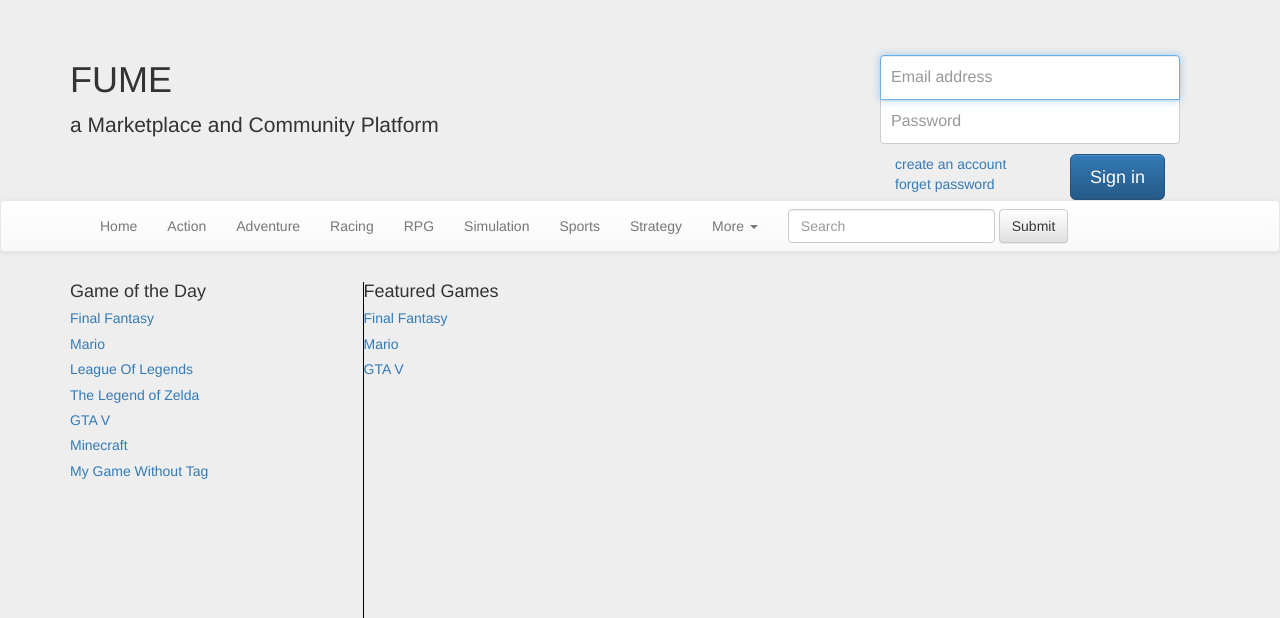
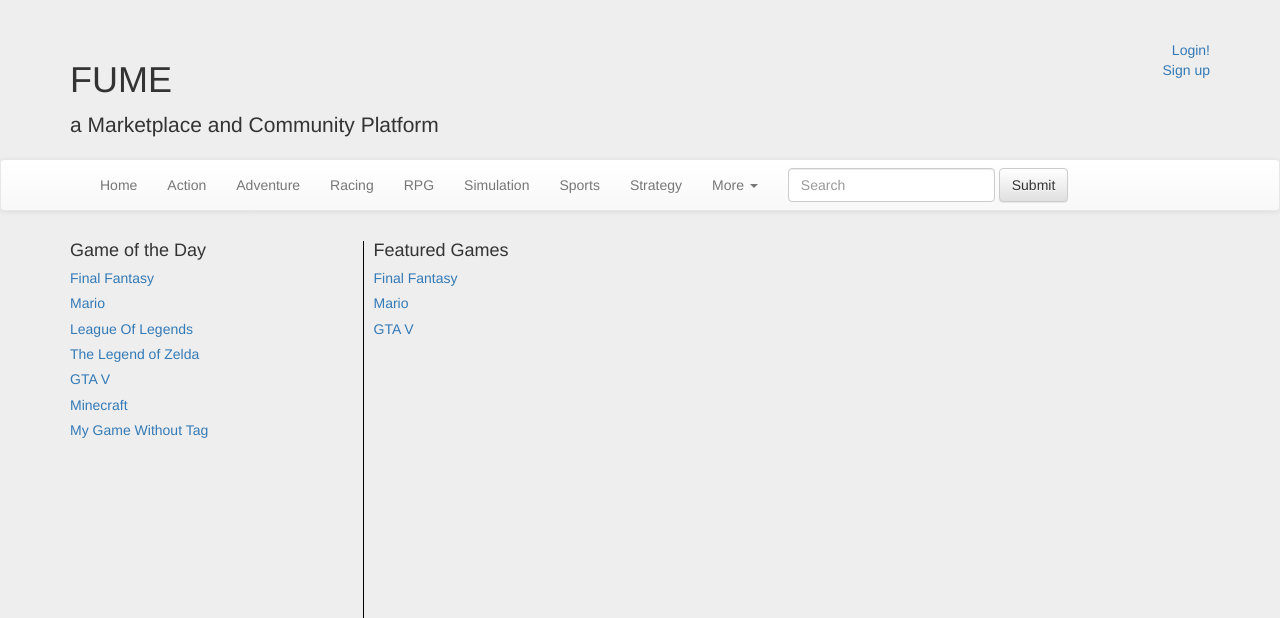
Before and after one commit to camelawsc/FUME-by-ECHO, a Django app: page / in a window 1280 px wide. Shown: the top 618 px of the page. Run offline with Django 3.2, Linux system fonts and the light colour scheme; data comes from the database, SQL or seed files in the repository; both versions use the stored data as it was after the commit; some libraries are stand-ins or nearby versions.

Commit message:
add basic user operations

```diff
--- a/mysite/settings.py
+++ b/mysite/settings.py
@@ -120,3 +120,4 @@ USE_TZ = True
 # https://docs.djangoproject.com/en/1.10/howto/static-files/
 
 STATIC_URL = '/static/'
+LOGIN_REDIRECT_URL = '/'
--- a/mysite/urls.py
+++ b/mysite/urls.py
@@ -15,9 +15,12 @@ Including another URLconf
 """
 from django.conf.urls import url, include
 from django.contrib import admin
+from django.contrib.auth import views as auth_views
 
 urlpatterns = [
 	url(r'^',include('personal.urls')),
     url(r'^admin/', admin.site.urls),
     url(r'^blog/',include('blog.urls')),
+    url(r'^accounts/login/$', auth_views.login, name='login'),
+    url(r'^accounts/logout/$', auth_views.logout, name='logout', kwargs={'next_page': '/'}),
 ]
--- a/personal/models.py
+++ b/personal/models.py
@@ -1,4 +1,5 @@
 from django.db import models
+
 class Tag(models.Model):
 	name = models.CharField(max_length=10)
 	def __str__(self):
--- a/personal/templates/personal/header.html
+++ b/personal/templates/personal/header.html
@@ -45,8 +45,19 @@
           </div>
         </div>
         <div class="col-sm-4 col-sm-offset-1 blog-sidebar">
-          <div class="sidebar-module sidebar-module-inset">
-            <form class="form-signin">
+          <div class="sidebar-module sidebar-module-inset" id="login-block">
+            <div class="blog-header">
+              {% if user.is_authenticated %}
+                Welcome {{user.username}}!<br>
+                <a href="/accounts/logout">Logout</a>
+              {% else %}
+                <a href="/accounts/login">Login!</a><br>
+                <a href="/accounts/signup">Sign up</a>
+              {% endif %}
+            </div>
+
+            <!-- Original Login block by Daniel -->
+            <!-- <form class="form-signin">
               <label for="inputEmail" class="sr-only">Email address</label>
               <input type="email" id="inputEmail" class="form-control" placeholder="Email address" required autofocus>
               <label for="inputPassword" class="sr-only">Password</label>
@@ -62,7 +73,8 @@
                   <button class="btn btn-lg btn-primary btn-block" type="submit">Sign in</button>
                 </div>
               </div>
-            </form>
+            </form> -->
+
           </div>
         </div>
       </div>
@@ -110,6 +122,12 @@
     {% block content %}
     {% endblock %}
 
+    <!-- Custom CSS by B -->
+    <style>
+    #login-block {
+      text-align: right;
+    }
+    </style>
 
     <!-- Bootstrap core JavaScript
     ================================================== -->
--- a/personal/templates/personal/home.html
+++ b/personal/templates/personal/home.html
@@ -16,17 +16,28 @@
         </div>
         <div class="col-sm-9 col-sm-offset-1 blog-sidebar">
         <div style="border-left:thin #000000 solid; height:786px;" />
-          <div class="sidebar-module sidebar-module-inset">
-            <h4>Featured Games</h4>
-			{% for game in content.1 %}
-				<h5><a href="/game/{{game.id}}"> {{game.title}}</a></h5>
-			{% endfor %}
+
+          <div class="featured-games">
+            <div class="sidebar-module sidebar-module-inset">
+              <h4>Featured Games</h4>
+  			      {% for game in content.1 %}
+  				    <h5><a href="/game/{{game.id}}"> {{game.title}}</a></h5>
+  			      {% endfor %}
+            </div>
           </div>
+
         </div><!-- /.blog-sidebar -->
 
       </div><!-- /.row -->
 
     </div><!-- /.container -->
 
+    <!-- Custom CSS by B -->
+    <style>
+    .featured-games {
+      padding-left: 10px;
+    }
+    </style>
+
 {% include "personal/includes/htmlsnippet.html" %}
 {% endblock %}
--- a/personal/urls.py
+++ b/personal/urls.py
@@ -2,6 +2,7 @@ from django.conf.urls import url, include
 from . import views
 from django.views.generic import ListView, DetailView
 from personal.models import Game
+from django.contrib.auth import views as auth_views
 
 app_name = 'personal'
 urlpatterns = [
@@ -12,4 +13,5 @@ urlpatterns = [
 	url(r'^game/(?P<game_id>\d+)/add_tag$',views.add_tag,name='add_tag'),
 	url(r'^game/(?P<game_id>\d+)/add_review$',views.add_review,name='add_review'),
 	url(r'^genre/',views.genre,name='genre'),
+    url(r'^accounts/signup/$', views.signup, name='signup'),
 ]
--- a/personal/views.py
+++ b/personal/views.py
@@ -1,6 +1,10 @@
 from django.shortcuts import render
 from django.http import HttpResponseRedirect, HttpResponse
 from django.core.urlresolvers import reverse
+from django.contrib.auth.decorators import login_required
+from django.contrib.auth import login, authenticate
+from django.contrib.auth.forms import UserCreationForm
+from django.shortcuts import render, redirect
 from personal.models import Game
 from personal.models import Tag
 from personal.models import List
@@ -49,6 +53,7 @@ def search(request):
 	##search_result.append(Game.objects.filter(tag__name=query))
 	return render(request,'personal/search.html',{'content':[search_result,query,Game.objects.all()]})
 
+@login_required
 def add_tag(request, game_id):
 	tag_name = request.POST.get("t")
 	if tag_name:
@@ -61,6 +66,7 @@ def add_tag(request, game_id):
 			g.tag.create(name=tag_name)
 	return HttpResponseRedirect('/game/'+game_id)
 
+@login_required
 def add_review(request, game_id):
 	review_text = request.POST.get("r")
 	if review_text:
@@ -68,3 +74,17 @@ def add_review(request, game_id):
 		g = Game.objects.get(id=game_id)
 		g.review_set.create(text=review_text, date=now, game=game_id)
 	return HttpResponseRedirect('/game/'+game_id)
+
+def signup(request):
+    if request.method == 'POST':
+        form = UserCreationForm(request.POST)
+        if form.is_valid():
+            form.save()
+            username = form.cleaned_data.get('username')
+            raw_password = form.cleaned_data.get('password1')
+            user = authenticate(username=username, password=raw_password)
+            login(request, user)
+            return HttpResponseRedirect('/')
+    else:
+        form = UserCreationForm()
+    return render(request, 'registration/signup.html', {'form': form})
```
Also changed, not shown: personal/templates/registration/login.html (added, +26 -0 lines), personal/templates/registration/signup.html (added, +30 -0 lines), db.sqlite3.
